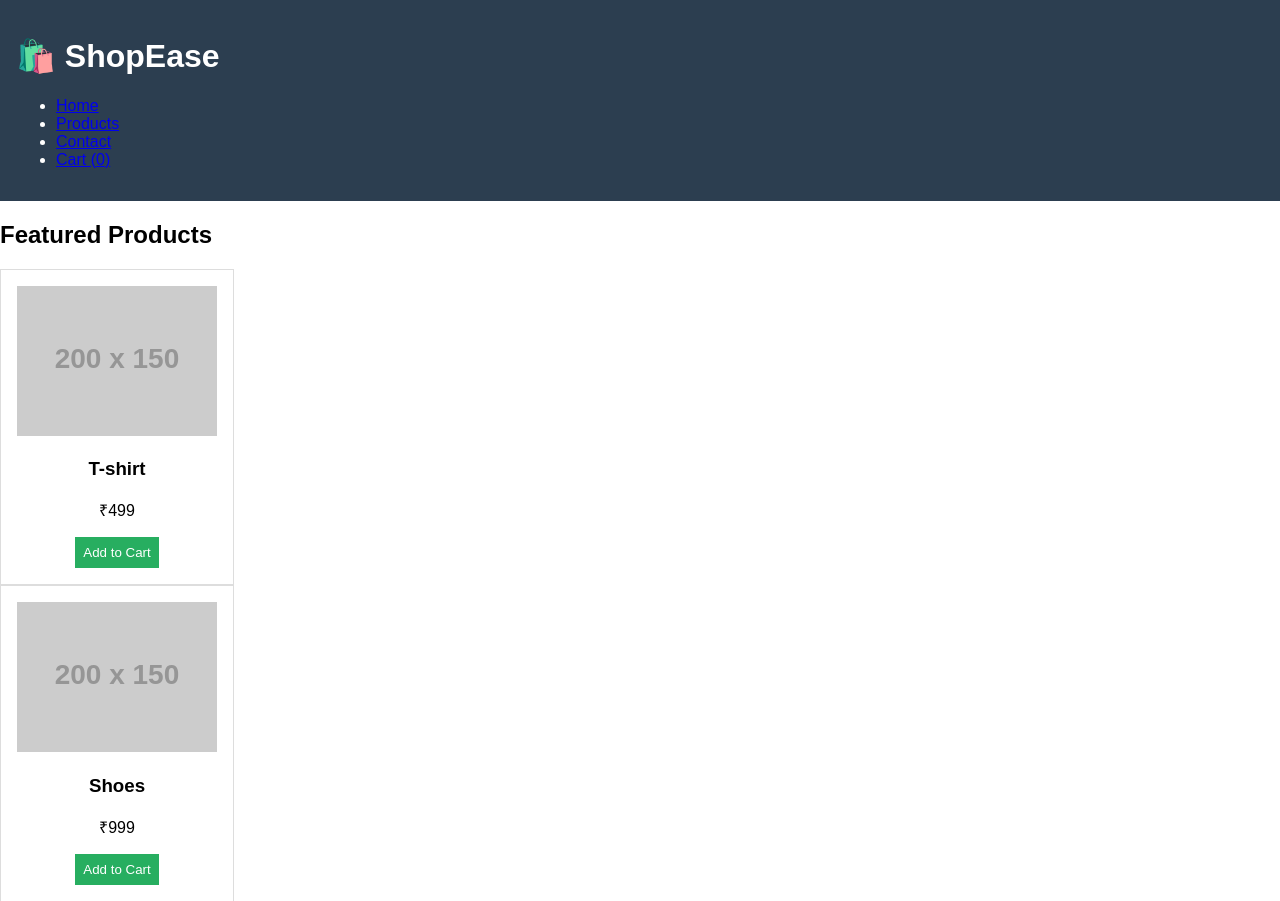
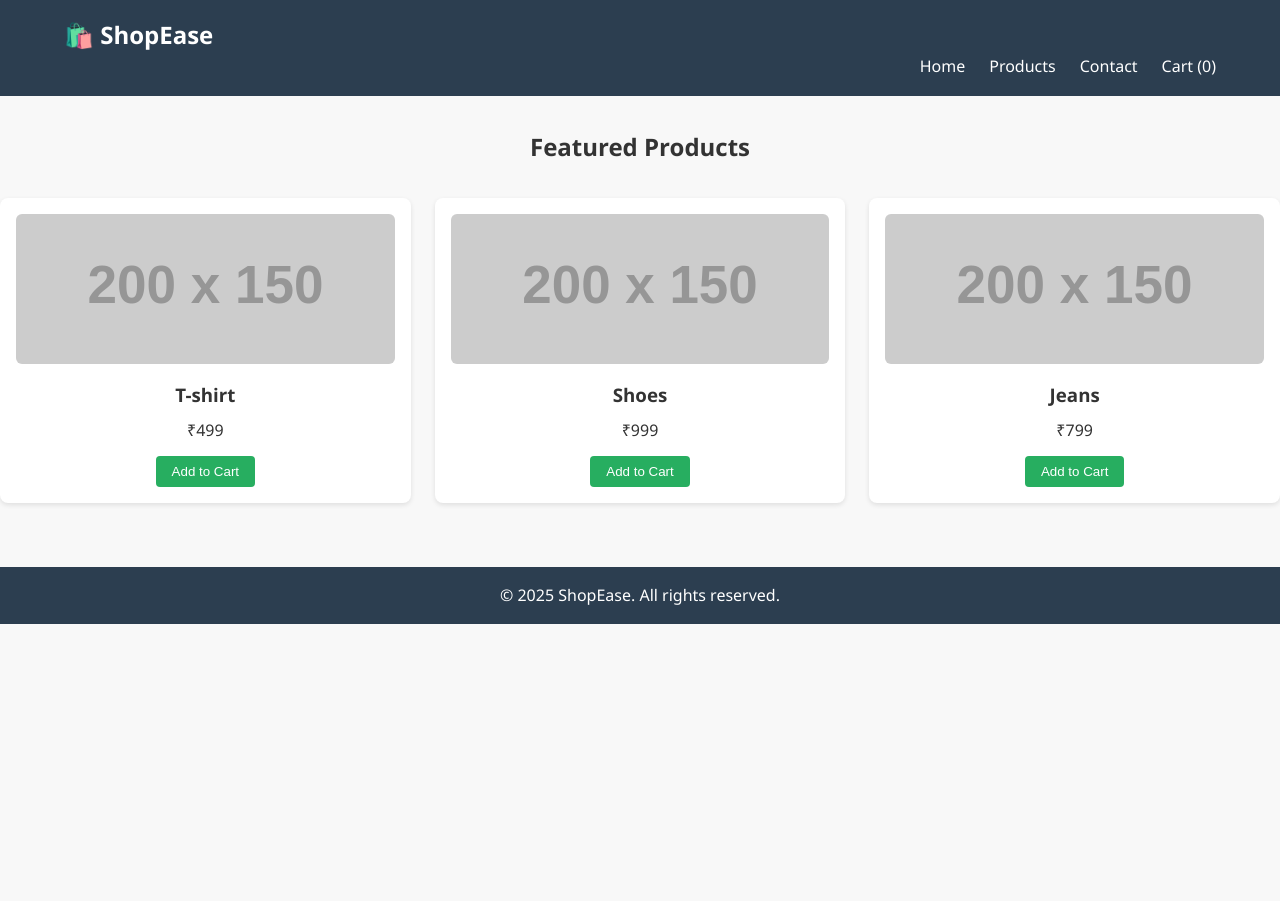
Before and after one commit to omkarpatil2109/ecommercepipe, a plain HTML site: page index.html in a window 1280 px wide. Shown: the top 901 px of the page. After the commit the page ends 800 px from the top, so only its background shows below. Drawn offline with Linux system fonts and the light colour scheme; files that its build step writes are made by us from their sources; placeholder pictures from the web are drawn by us; files whose address does not match are found by name.

Commit message:
style.css

```diff
--- a/style.css
+++ b/style.css
@@ -1,46 +1,105 @@
-body {
-  font-family: Arial, sans-serif;
+/* Base Styles */
+* {
   margin: 0;
   padding: 0;
+  box-sizing: border-box;
 }
 
+body {
+  font-family: 'Segoe UI', sans-serif;
+  background-color: #f8f8f8;
+  color: #333;
+  line-height: 1.6;
+}
+
+.container {
+  width: 90%;
+  max-width: 1200px;
+  margin: auto;
+}
+
+/* Header */
 header {
   background-color: #2c3e50;
-  color: white;
-  padding: 1rem;
-  display: flex;
-  justify-content: space-between;
-  align-items: center;
+  color: #fff;
+  padding: 1rem 0;
 }
 
-.product-list {
+.logo {
+  font-size: 1.5rem;
+}
+
+nav ul {
   display: flex;
-  flex-wrap: wrap;
-  padding: 1rem;
-  gap: 1rem;
-  justify-content: center;
+  list-style: none;
+  justify-content: flex-end;
+  gap: 1.5rem;
+}
+
+nav a {
+  color: #fff;
+  text-decoration: none;
+}
+
+/* Products Section */
+.product-section {
+  padding: 2rem 0;
+  text-align: center;
+}
+
+.product-grid {
+  display: grid;
+  grid-template-columns: repeat(auto-fit, minmax(220px, 1fr));
+  gap: 1.5rem;
+  margin-top: 2rem;
 }
 
 .product-card {
-  border: 1px solid #ddd;
+  background: #fff;
   padding: 1rem;
-  width: 200px;
-  text-align: center;
+  border-radius: 8px;
+  box-shadow: 0 2px 5px rgba(0,0,0,0.1);
+  transition: transform 0.3s;
+}
+
+.product-card:hover {
+  transform: translateY(-5px);
 }
 
 .product-card img {
   width: 100%;
-  height: auto;
+  height: 150px;
+  object-fit: cover;
+  border-radius: 6px;
 }
 
-button {
+.product-card h3 {
+  margin: 0.5rem 0;
+}
+
+.product-card p {
+  margin: 0.25rem 0;
+}
+
+.product-card button {
   background-color: #27ae60;
   color: white;
-  padding: 0.5rem;
   border: none;
+  padding: 0.5rem 1rem;
+  margin-top: 0.5rem;
+  border-radius: 4px;
   cursor: pointer;
 }
 
-button:hover {
+.product-card button:hover {
   background-color: #219150;
 }
+
+/* Footer */
+footer {
+  background-color: #2c3e50;
+  color: white;
+  text-align: center;
+  padding: 1rem 0;
+  margin-top: 2rem;
+}
```
